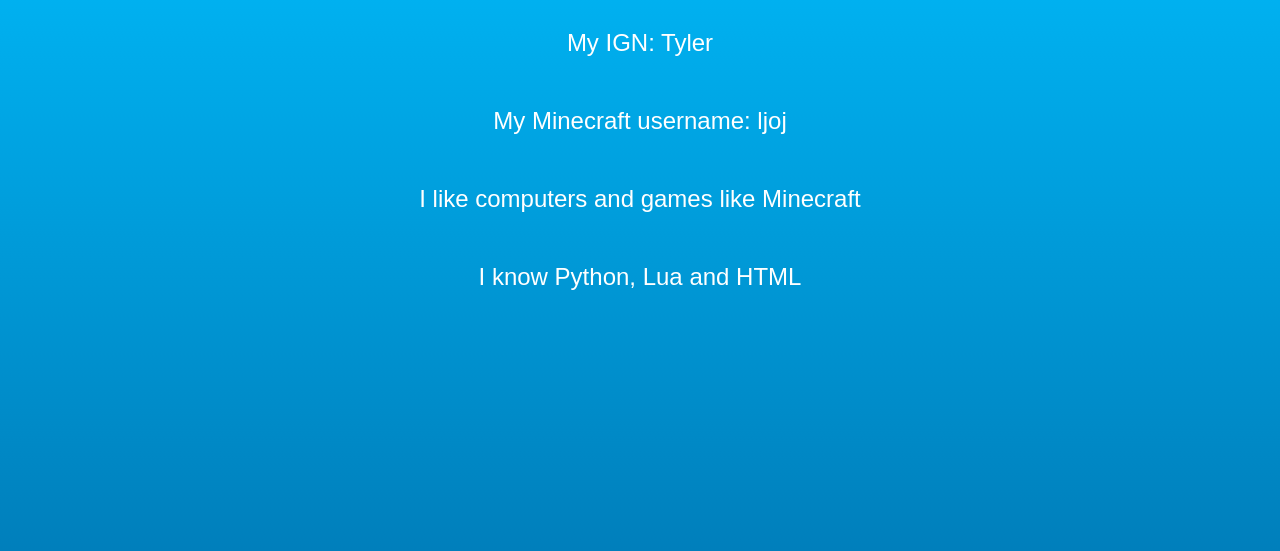
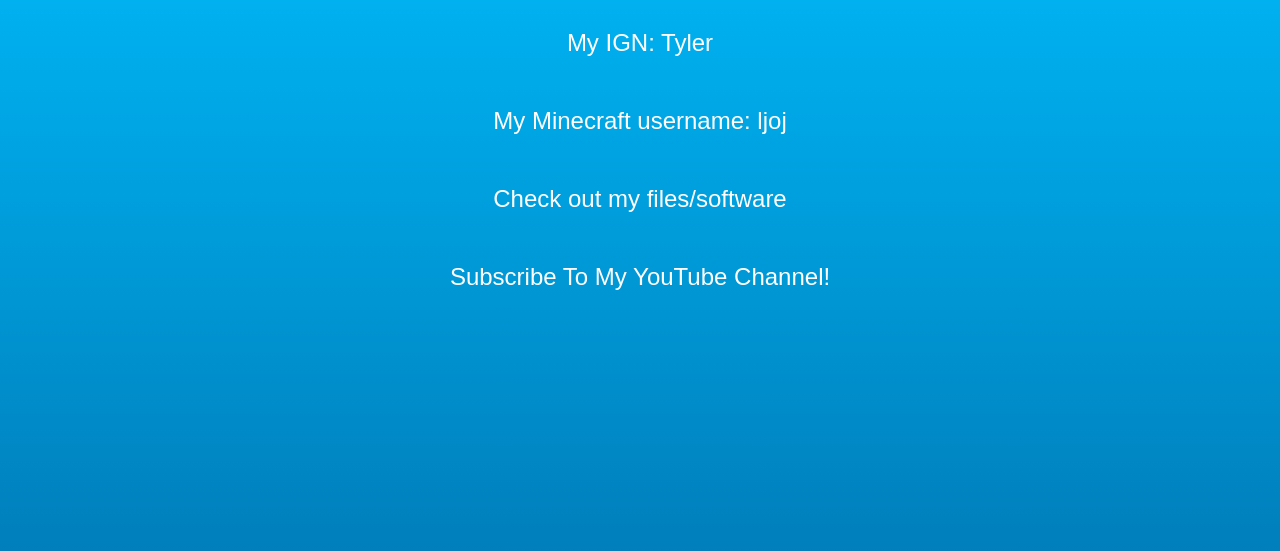
Before and after one commit to technixyt/HTML.Portfolio, a plain HTML site: page index.html in a window 1280 px wide. Shown: the part 161-712 px from the top of the page. Drawn offline with Linux system fonts and the light colour scheme.

Commit message:
Update index.html

```diff
--- a/index.html
+++ b/index.html
@@ -122,6 +122,6 @@
     <h1>My Portfolio</h1>
     <div class="point point1">My IGN: Tyler</div>
     <div class="point point2">My Minecraft username: ljoj</div>
-    <div class="point point3">I like computers and games like Minecraft</div>
-    <div class="point point4">I know Python, Lua and HTML</div>
+    <div class="point point3">Check out my files/software</div>
+    <div class="point point4">Subscribe To My YouTube Channel!</div>
     <div
```
